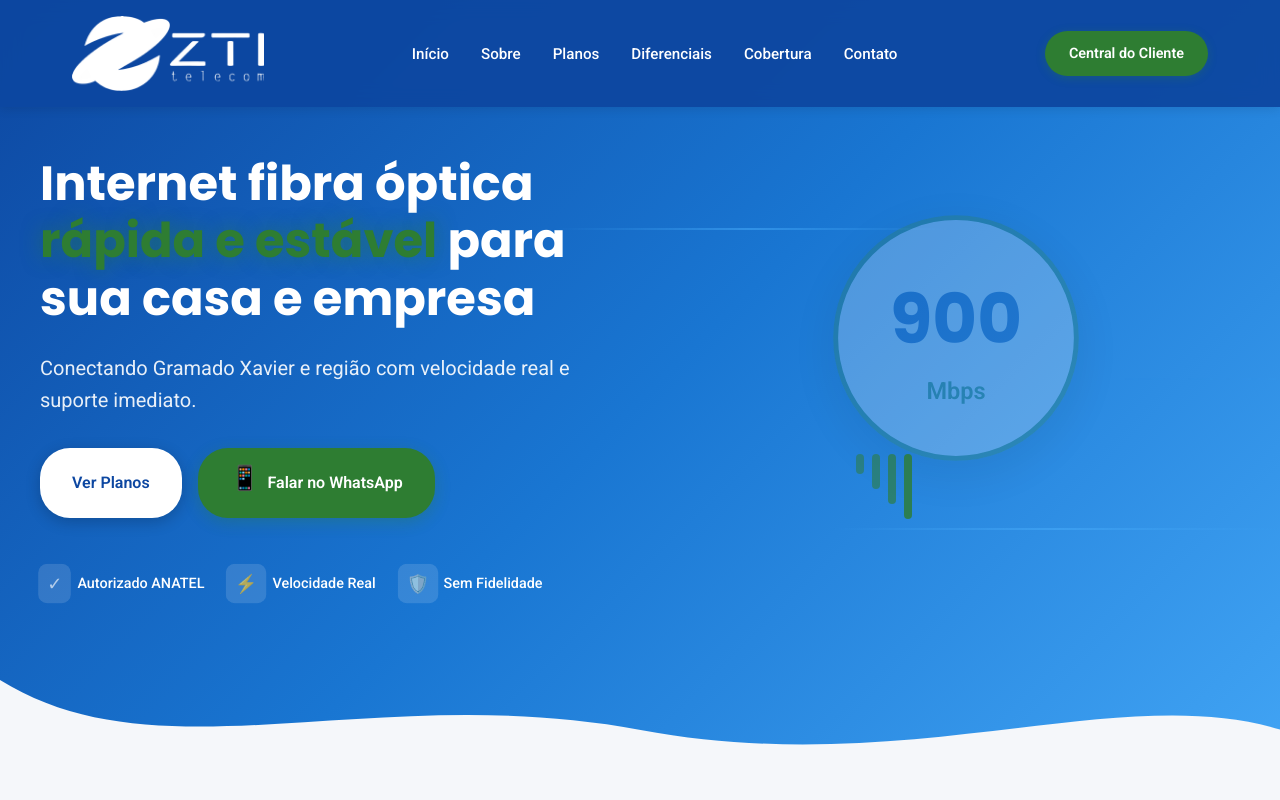
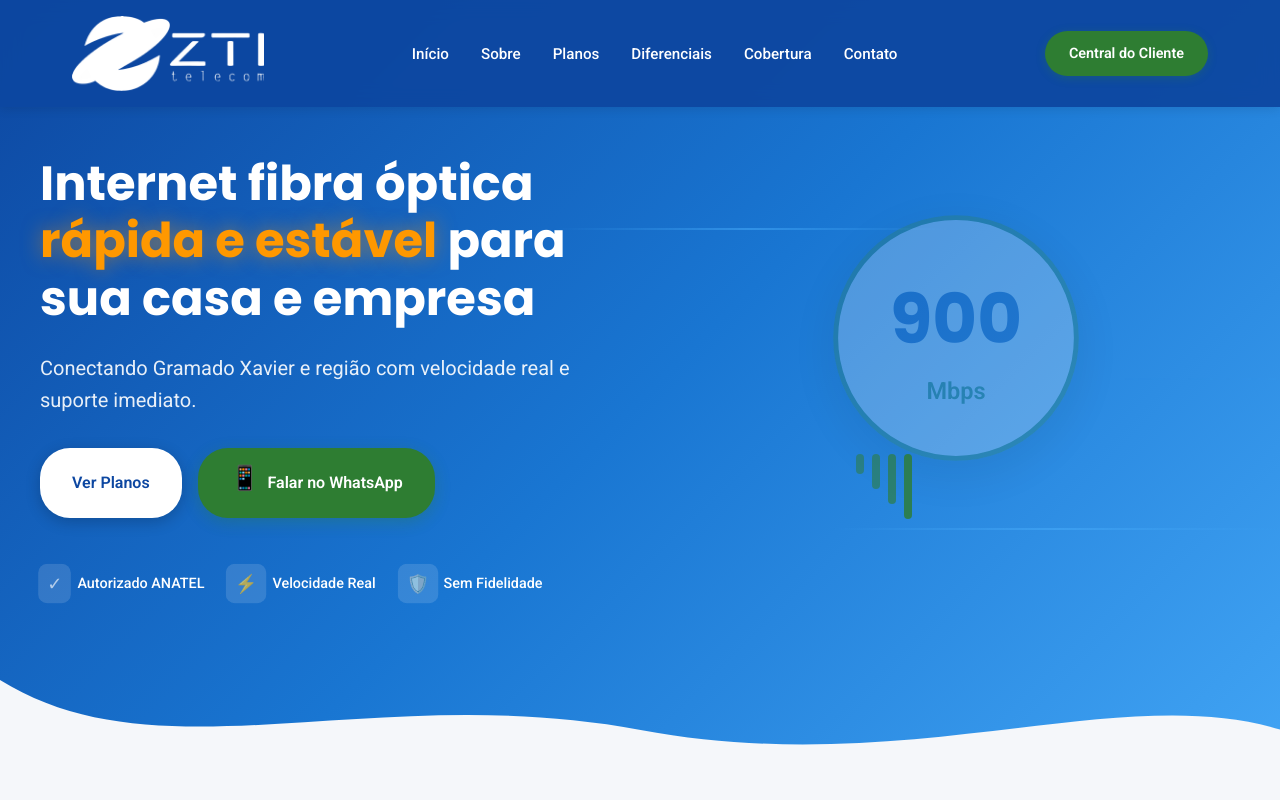
Before and after one commit to robertoedu/zti-telecom, a React (Vite) app: page / in a window 1280 px wide. Shown: the top 800 px of the page. Built offline with nearby package versions, Linux system fonts and the light colour scheme.

Commit message:
mudando imagem do header e footer e cor do texto

```diff
--- a/src/components/CTA.css
+++ b/src/components/CTA.css
@@ -29,8 +29,8 @@
 }
 
 .cta-title .highlight {
-  color: #2E7D32;
-  text-shadow: 0 0 20px rgba(46, 125, 50, 0.8);
+  color: #FF9800;
+  text-shadow: 0 0 20px rgba(255, 152, 0, 0.8);
 }
 
 .cta-description {
--- a/src/components/Footer.jsx
+++ b/src/components/Footer.jsx
@@ -14,7 +14,7 @@ const Footer = () => {
           <div className="footer-section">
             <div className="footer-logo" onClick={scrollToTop}>
               <img
-                src="/zti-telecom/logo-zti.png"
+                src="/zti-telecom/zti-branco.png"
                 alt="ZTI Telecom"
                 className="logo-image"
               />
--- a/src/components/Hero.css
+++ b/src/components/Hero.css
@@ -35,8 +35,8 @@
 }
 
 .hero-title .highlight {
-  color: #2E7D32;
-  text-shadow: 0 0 20px rgba(46, 125, 50, 0.5);
+  color: #FF9800;
+  text-shadow: 0 0 20px rgba(255, 152, 0, 0.5);
 }
 
 .hero-description {
```
